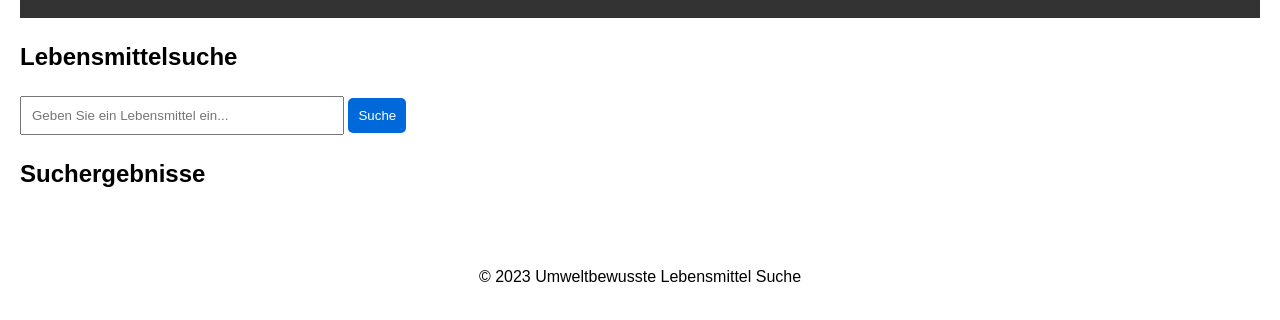
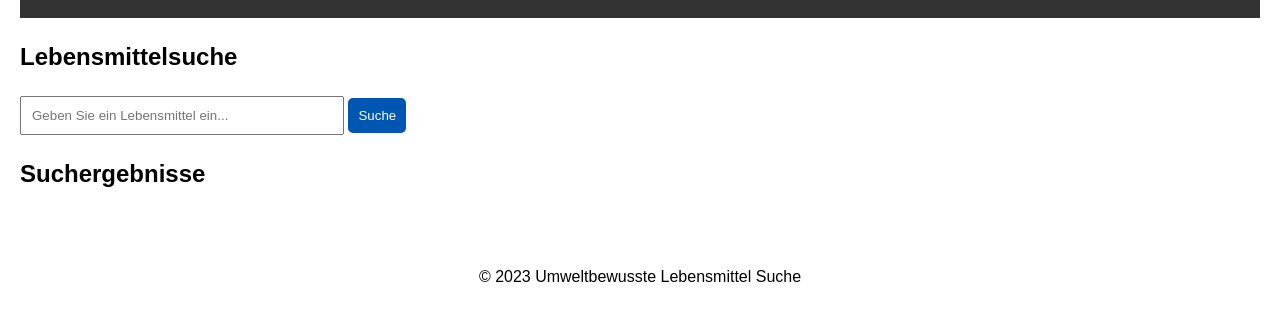
Before and after one commit to zerroluckycat466/umweltbewusste-lebensmittel-suche, a website: page index.html in a window 1280 px wide. In both pictures the pointer is over the button "Suche". Shown: the part 116-436 px from the top of the page. Drawn offline with Linux system fonts and the light colour scheme.

Commit message:
Update button hover color for better visibility

```diff
--- a/styles.css
+++ b/styles.css
@@ -33,7 +33,7 @@ button {
 }
 
 button:hover {
-    background-color: #0069d9;
+    background-color: #0056b3; /* Updated for better visibility */
 }
 
 #resultsContainer {
```
